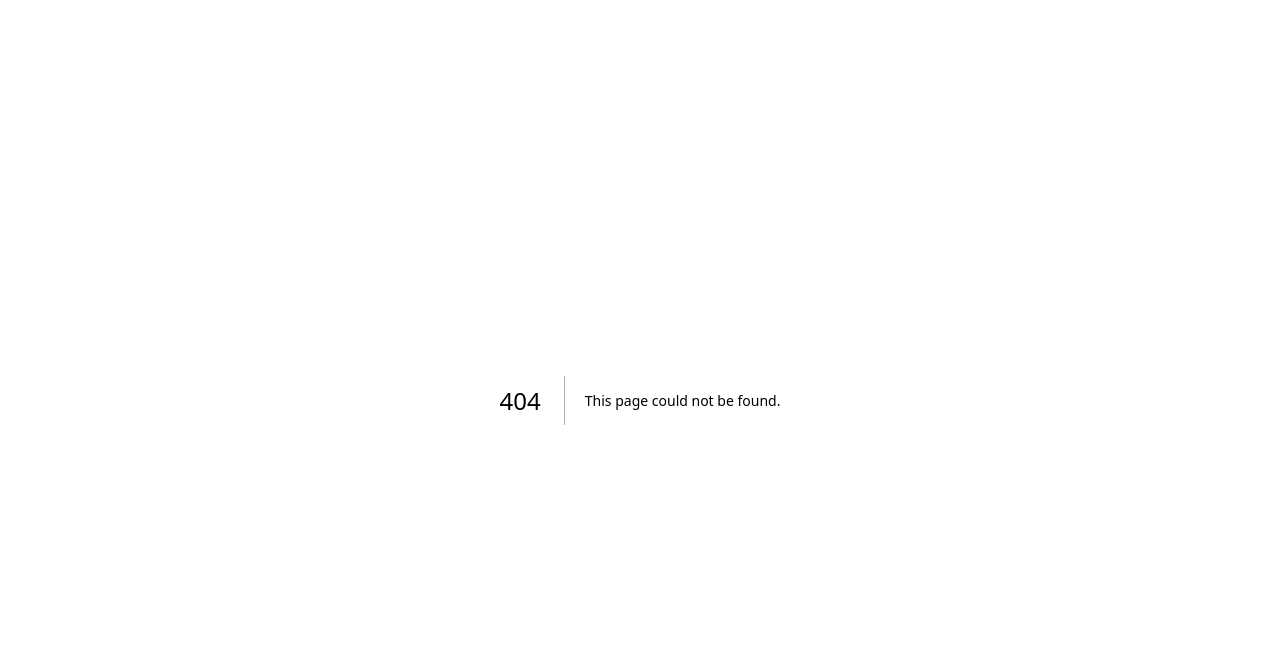
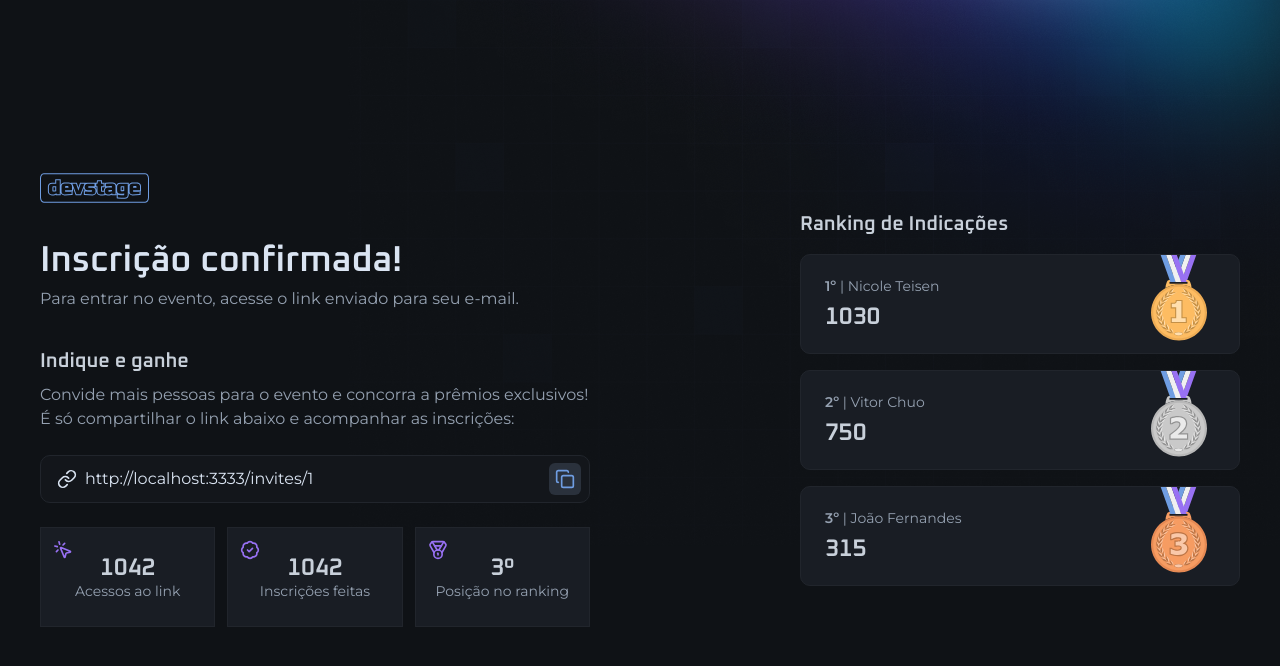
Before and after one commit to NicoleTeisen/DevStage-web, a Next.js app: page /invite/1 in a window 1280 px wide. Before the commit this address had no page. Shown: the top 666 px of the page. Built offline with nearby package versions, Linux system fonts and the light colour scheme.

Commit message:
refactor: modify Invite Link page route to require an ID parameter

```diff
--- a/src/app/invite/invite-link-input.tsx
+++ b/src/app/invite/[subscriberId]/invite-link-input.tsx
@@ -1,8 +1,8 @@
 "use client";
 
 import { Copy, Link } from "lucide-react";
-import { IconButton } from "../components/icon-button";
-import { InputField, InputIcon, InputRoot } from "../components/input";
+import { IconButton } from "../../components/icon-button";
+import { InputField, InputIcon, InputRoot } from "../../components/input";
 
 interface InviteLinkInputProps {
   inviteLink: string;
--- a/src/app/invite/page.tsx
+++ b/src/app/invite/[subscriberId]/page.tsx
@@ -1,12 +1,20 @@
 import Image from "next/image";
-import logo from "../../assets/logo.svg";
+import logo from "../../../assets/logo.svg";
 
 import { InviteLinkInput } from "./invite-link-input";
 import { Ranking } from "./ranking";
 import { Stats } from "./stats";
 
-export default function InvitePage() {
-  const inviteLink = "http://localhost:3000/invite/1834319848u3240923";
+interface InvitePageProps {
+  params: Promise<{
+    subscriberId: string;
+  }>;
+}
+
+export default async function InvitePage(props: InvitePageProps) {
+  const { subscriberId } = await props.params;
+
+  const inviteLink = `http://localhost:3333/invites/${subscriberId}`;
 
   return (
     <div className="min-h-dvh flex items-center justify-between gap-16 flex-col md:flex-row">
--- a/src/app/invite/ranking.tsx
+++ b/src/app/invite/[subscriberId]/ranking.tsx
@@ -1,7 +1,7 @@
 import Image from "next/image";
-import cooper from "../../assets/medal-cooper.svg";
-import gold from "../../assets/medal-gold.svg";
-import silver from "../../assets/medal-silver.svg";
+import cooper from "../../../assets/medal-cooper.svg";
+import gold from "../../../assets/medal-gold.svg";
+import silver from "../../../assets/medal-silver.svg";
 
 export function Ranking() {
   return (
```
Also changed, not shown: src/app/invite/[subscriberId]/stats.tsx (renamed from src/app/invite/stats.tsx), 1 other file (tests, documents, lock files or other folders).
